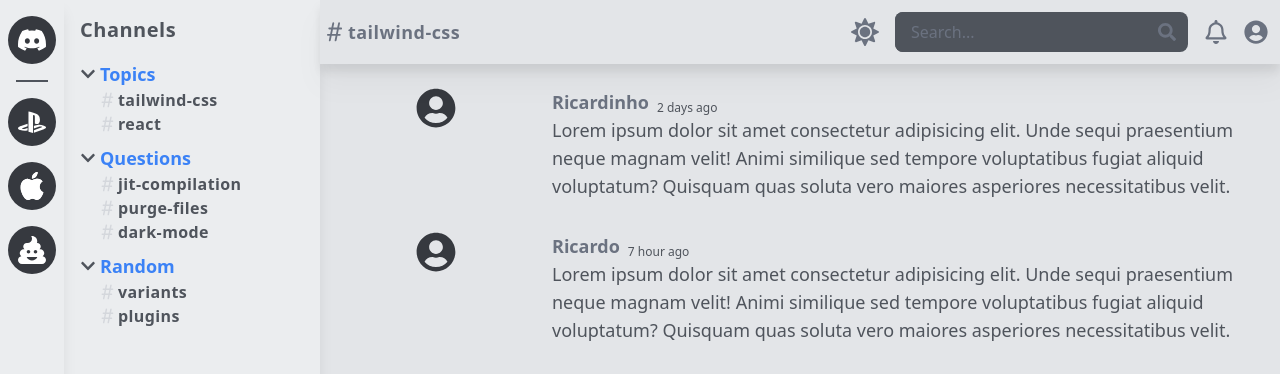
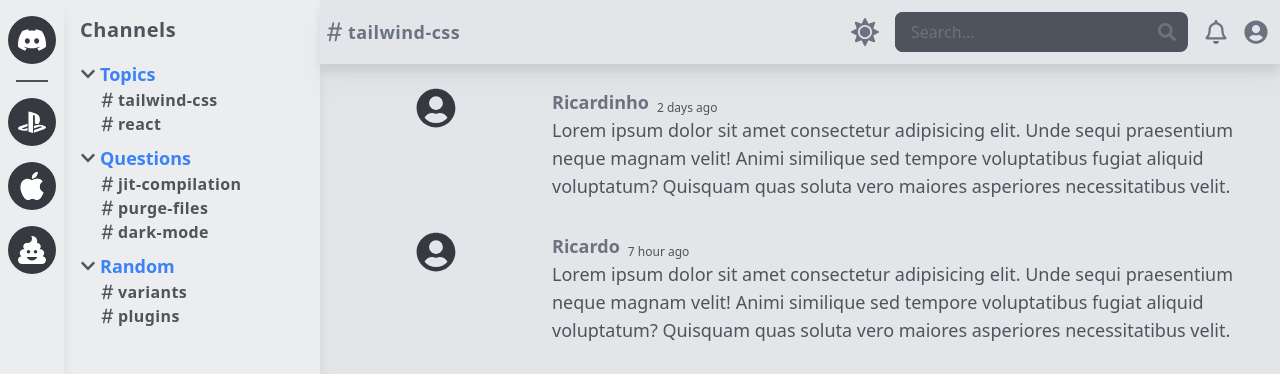
Before and after one commit to ricardoraposo/discord-tailwind, a React (Vite) app: page /dashboard in a window 1280 px wide. Shown: the top 374 px of the page. Built offline with nearby package versions, Linux system fonts and the light colour scheme.

Commit message:
detalhes

```diff
--- a/src/compontens/Dropdown.tsx
+++ b/src/compontens/Dropdown.tsx
@@ -31,7 +31,7 @@
       >
         {items.map((item) => (
           <div key={ item } className="flex items-center font-semibold ml-4">
-            <BsHash size={ 22 } className="text-gray-400" />
+            <BsHash size={ 22 } className="text-gray-600 dark:text-gray-400" />
             <h3 className="text-gray-600 tracking-wide">{item}</h3>
           </div>
         ))}
```
